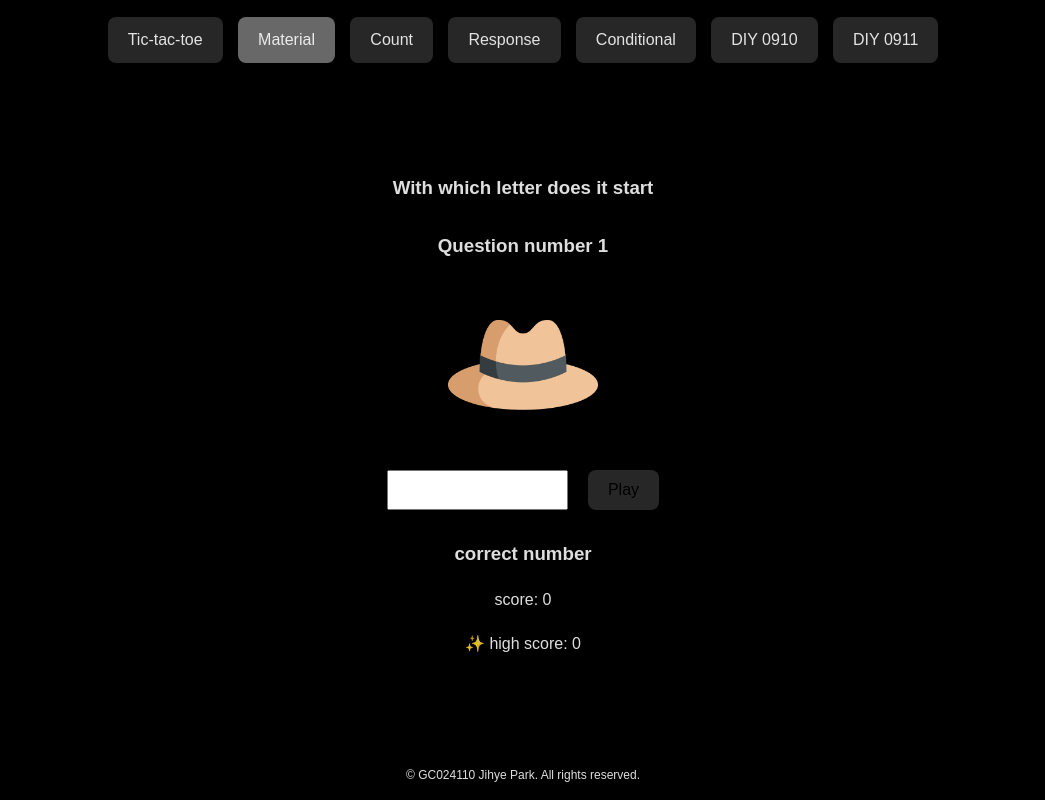
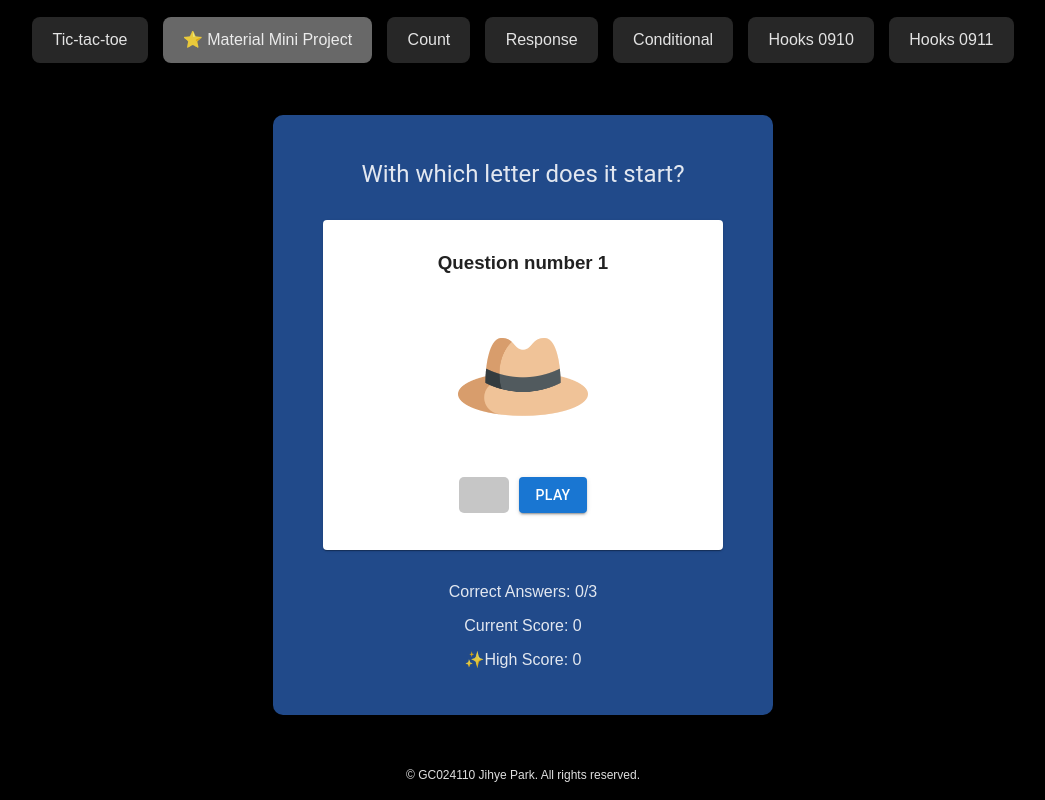
Before and after one commit to FED-104-6/react-024110, a React (Vite) app: page /material in a window 1280 px wide. Shown: the whole page, without its empty margins (117-1162 px from the left). Built offline with nearby package versions, Linux system fonts and the light colour scheme.

Commit message:
250912: update README.md more detail / upgrade material project code

```diff
--- a/src/components/header/header.jsx
+++ b/src/components/header/header.jsx
@@ -6,12 +6,12 @@ export default function Header() {
         <header>
             <nav>
                 <NavLink to="/tic-tac-toe" className={({ isActive }) => (isActive ? "active" : undefined)}>Tic-tac-toe</NavLink>
-                <NavLink to="/material" className={({ isActive }) => (isActive ? "active" : undefined)}>Material</NavLink>
+                <NavLink to="/material" className={({ isActive }) => (isActive ? "active" : undefined)}>⭐ Material Mini Project</NavLink>
                 <NavLink to="/count" className={({ isActive }) => (isActive ? "active" : undefined)}>Count</NavLink>
                 <NavLink to="/response" className={({ isActive }) => (isActive ? "active" : undefined)}>Response</NavLink>
                 <NavLink to="/conditional" className={({ isActive }) => (isActive ? "active" : undefined)}>Conditional</NavLink>
-                <NavLink to="/diy-0910" className={({ isActive }) => (isActive ? "active" : undefined)}>DIY 0910</NavLink>
-                <NavLink to="/diy-0911" className={({ isActive }) => (isActive ? "active" : undefined)}>DIY 0911</NavLink>
+                <NavLink to="/hooks-0910" className={({ isActive }) => (isActive ? "active" : undefined)}>Hooks 0910</NavLink>
+                <NavLink to="/hooks-0911" className={({ isActive }) => (isActive ? "active" : undefined)}>Hooks 0911</NavLink>
             </nav>
         </header>
     )
--- a/src/components/material/question.jsx
+++ /dev/null
@@ -1,23 +0,0 @@
-// display current question with image and input field
-// pass ths input to the App component for validation
-
-import { useState } from "react";
-
-export default function Question({ currentIdx, currentImg, onSubmitValue }) {
-    const [inputValue, setInputValue] = useState("");
-    const handleClick = () => {
-        onSubmitValue(inputValue); // 버튼 누를 때 부모에 값 전달
-        setInputValue("");
-    };
-
-    return (
-        <div className="question">
-            <h3>Question number {currentIdx + 1}</h3>
-            <img src={currentImg} alt="" />
-            <div className="input-wrap">
-                <input type="text" value={inputValue} onChange={(e) => setInputValue(e.target.value)} />
-                <button onClick={handleClick}>Play</button>
-            </div>
-        </div>
-    );
-}
--- a/src/components/material/score.jsx
+++ /dev/null
@@ -1,11 +0,0 @@
-// display current score, high score
-
-export default function Score({ currentScore, highScore }) {
-    return (
-        <div className='score'>
-            <h3>correct number</h3> {/* 이거 왜 있는 거임 근데 */}
-            <p>score: {currentScore}</p>
-            <p>✨ high score: {highScore}</p>
-        </div>
-    );
-}
--- a/src/pages/02_material.css
+++ b/src/pages/02_material.css
@@ -1,29 +1,53 @@
+#game-material {
+    width: 500px;
+    height: 600px;
+    background-color: rgb(33 74 138);
+    border-radius: 10px;
+
+    display: flex;
+    flex-direction: column;
+    justify-content: center;
+    align-items: center;
+}
+
 #game-ing, #game-over {
     display: flex;
     flex-direction: column;
+    justify-content: center;
+    align-items: center;
     gap: 30px;
 }
 
 .question {
+    width: 400px;
+    height: 330px;
     display: flex;
     flex-direction: column;
+    justify-content: center;
     align-items: center;
-    gap: 30px;
+    gap: 35px;
 }
 .question img {
-    width: 150px;
+    width: 130px;
 }
-.input-wrap {
+.question .input-wrap {
     display: flex;
-    gap: 20px;
+    justify-content: center;
+    gap: 10px;
+}
+.question input {
+    width: 50px;
+    border-radius: 5px;
+    border: none;
+    background-color: rgb(198, 198, 198);
+    color: #333;
+    text-align: center;
+    font-weight: 600;
+    font-size: 16px;
 }
 .score {
     display: flex;
     flex-direction: column;
-    gap: 20px;
+    list-style: none;
+    gap: 10px;
 }
-
-#game-ing.close,
-#game-over.close {
-    display: none;
-}
--- a/src/pages/02_material.jsx
+++ b/src/pages/02_material.jsx
@@ -1,29 +1,15 @@
-import { useState } from "react";
-import Question from "../components/material/question";
+import { createContext, useContext, useEffect, useState } from "react";
 import "./02_material.css";
-import Score from "../components/material/score";
+import { Button, Card, CardContent, Typography } from "@mui/material";
+
+const GameContext = createContext();
 
 export default function Material() {
-    // main
-    // maintain
-    // current question
-    // score, high score
-    // whether the game is over
-    // initialize
-    // a list of question, each containing an image and the correct first letter
-    // implement
-    // handle user's input
-    // update the score
-    // moving next question
-
-    // 세 질문 끝나면 game over, final score 보여주기
-    // 각 라운드마다 사진 바꾸고
-    // 경신하면 high score 변경하고
-
-    const [gameIng, setGameIng] = useState(true);
-    const [currentIdx, setCurrentIdx] = useState(0);
-    const [currentScore, setCurrentScore] = useState(0);
-    const [highScore, setHighScore] = useState(0);
+    const [gameIng, setGameIng] = useState(true); // 시작 유무
+    const [currentIdx, setCurrentIdx] = useState(0); // 문제 넘기기
+    const [currentScore, setCurrentScore] = useState(0); // 현재 점수
+    const [highScore, setHighScore] = useState(0); // 최고기록
+    const [correctCnt, setCorrectCnt] = useState(0); // 맞은 문제수
 
     const questions = [
         {
@@ -40,24 +26,29 @@ export default function Material() {
         },
     ];
 
-    const [answer, setAnswer] = useState("");
     const handleChildInput = (value) => {
-        setAnswer(value);
-        const isCorrect = value.toLocaleLowerCase() == questions[currentIdx].name;
+        const isCorrect = value.toLocaleLowerCase() == questions[currentIdx].name[0]; // split('') 안 해도 되네?
+
         if (isCorrect) {
-            const newScore = currentScore + 10;
-            setCurrentScore(newScore);
-            if (currentIdx < 2) {
-                setCurrentIdx(currentIdx + 1);
-            } else {
-                setGameIng(!gameIng);
-            }
-            if (newScore > highScore) {
-                setHighScore(newScore);
-            }
+            alert("딩동댕");
+            // const newScore = currentScore + 10;
+            setCorrectCnt(correctCnt + 1);
+            setCurrentScore(currentScore + 10);
+
+            // useEffect로 localStorage에 저장할 예정
+            // if (newScore > highScore) {
+            //     setHighScore(newScore);
+            // }
         } else {
-            alert("faild. try one more time");
+            alert("땡!");
             setCurrentScore(currentScore - 15);
+        }
+
+        if (currentIdx < questions.length - 1) {
+            // setCurrentIdx(currentIdx + 1);
+            setCurrentIdx((prev) => prev + 1); // prev라는 이전값 가져오기 장치
+        } else {
+            setGameIng(false);
         }
     };
 
@@ -65,23 +56,92 @@ export default function Material() {
         setGameIng(true);
         setCurrentIdx(0);
         setCurrentScore(0);
+        setCorrectCnt(0);
     };
 
+    // useEffect: highScore 관리 (side effect)
+    useEffect(() => {
+        if (currentScore > highScore) {
+            setHighScore(currentScore);
+            localStorage.setItem("highScore", currentScore); // 저장
+        }
+    }, [currentScore, highScore]);
+
     return (
-        <div className="game-material">
-            <div id="game-over" className={gameIng ? "close" : ""}>
-                <h2>🎮 Game Over 🕹️</h2>
-                <div>
-                    <h4>Your score: {currentScore}</h4>
-                    <h4>Your best record: {highScore}</h4>
-                </div>
-                <button onClick={handleRetry}>Retry</button>
+        <GameContext.Provider value={{ correctCnt, currentScore, highScore, handleChildInput }}>
+            <div id="game-material">
+                {/* conditional 이렇게 하면 되는군 */}
+                {!gameIng ? (
+                    <Card>
+                        <CardContent id="game-over">
+                            <h2>🎮 Game Over 🕹️</h2>
+                            <div>
+                                <Typography>Correct Number: {correctCnt}/3</Typography>
+                                <Typography>Your score: {currentScore}</Typography>
+                                <Typography>Your best record: {highScore}</Typography>
+                            </div>
+                            <Button variant="contained" onClick={handleRetry}>
+                                Retry
+                            </Button>
+                        </CardContent>
+                    </Card>
+                ) : (
+                    <div id="game-ing">
+                        <Typography variant="h5">With which letter does it start?</Typography>
+                        <Question currentIdx={currentIdx} currentImg={questions[currentIdx].img} />
+                        <Score />
+                    </div>
+                )}
             </div>
-            <div id="game-ing" className={gameIng ? "" : "close"}>
-                <h3>With which letter does it start</h3>
-                <Question onSubmitValue={handleChildInput} currentIdx={currentIdx} currentImg={questions[currentIdx].img} />
-                <Score currentScore={currentScore} highScore={highScore} />
-            </div>
-        </div>
+        </GameContext.Provider>
     );
 }
+
+// Question Component (props lifting)
+function Question({ currentIdx, currentImg }) {
+    const { handleChildInput } = useContext(GameContext);
+    const [inputValue, setInputValue] = useState("");
+
+    return (
+        <Card>
+            <CardContent className="question">
+                <h3>Question number {currentIdx + 1}</h3>
+                <img src={currentImg} alt={`question-${currentIdx}`} />
+                <div className="input-wrap">
+                    <input type="text" maxLength={1} value={inputValue} onChange={(e) => setInputValue(e.target.value)} />
+                    <Button
+                        variant="contained"
+                        onClick={() => {
+                            handleChildInput(inputValue);
+                            setInputValue(""); // reset
+                        }}
+                    >
+                        Play
+                    </Button>
+                </div>
+            </CardContent>
+        </Card>
+    );
+}
+
+// Score Component (useContext, listing)
+function Score() {
+    const { correctCnt, currentScore, highScore } = useContext(GameContext);
+
+    const stats = [
+        { label: "Correct Answers", value: correctCnt },
+        { label: "Current Score", value: currentScore },
+        { label: "High Score", value: highScore },
+    ];
+
+    return (
+        <ul className="score">
+            {stats.map((stat, index) => (
+                <li key={stat.label}>
+                    {index === 2 ? "✨" : ""}
+                    {stat.label}: {index === 0 ? `${stat.value}/3` : stat.value}
+                </li>
+            ))}
+        </ul>
+    );
+}
```
Also changed, not shown: src/App.jsx (+6 -6 lines), src/pages/06_Hooks0910.jsx (renamed from src/pages/06_DIY0910.jsx), src/pages/07_Hooks0911.jsx (renamed from src/pages/07_DIY0911.jsx), 1 other file (tests, documents, lock files or other folders).
